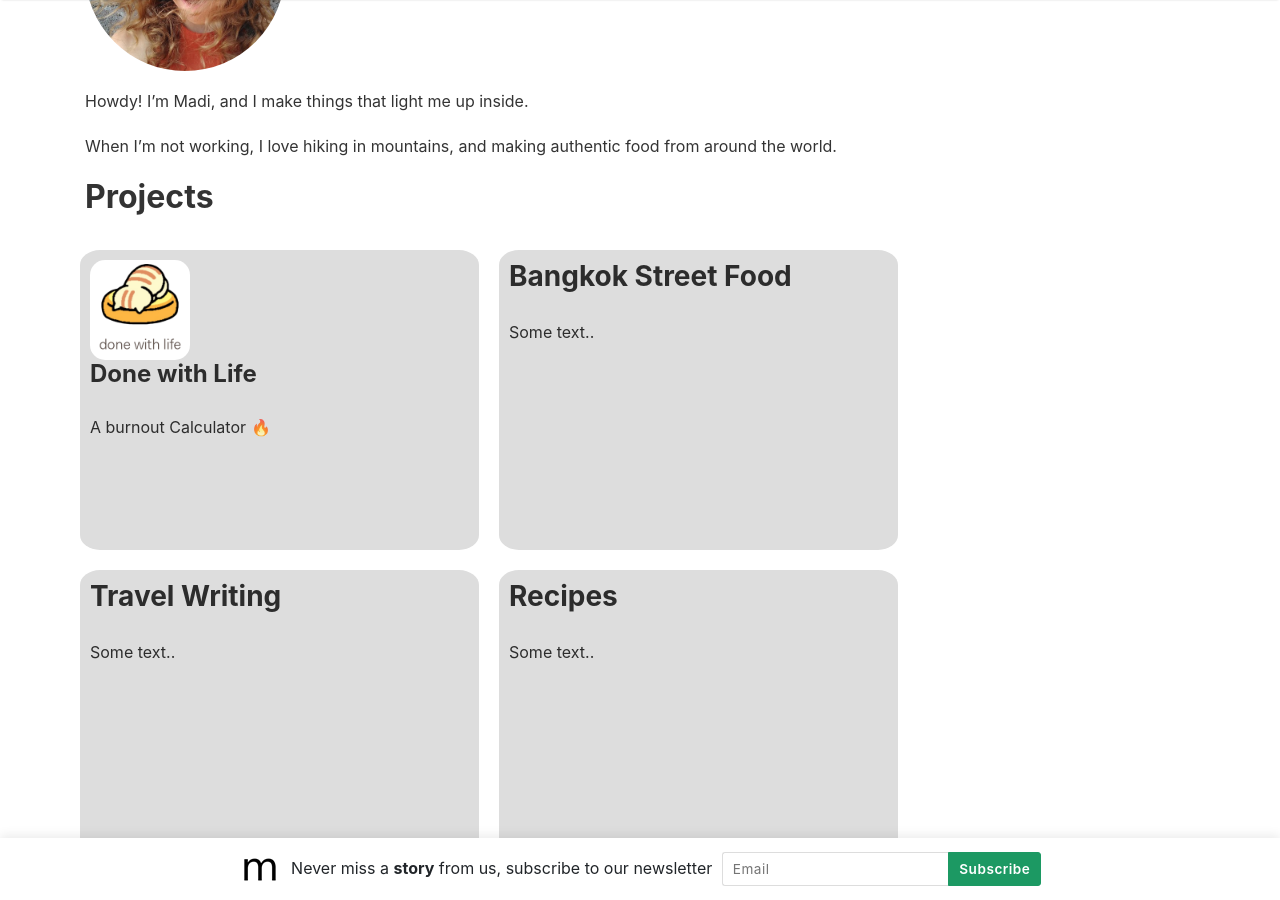
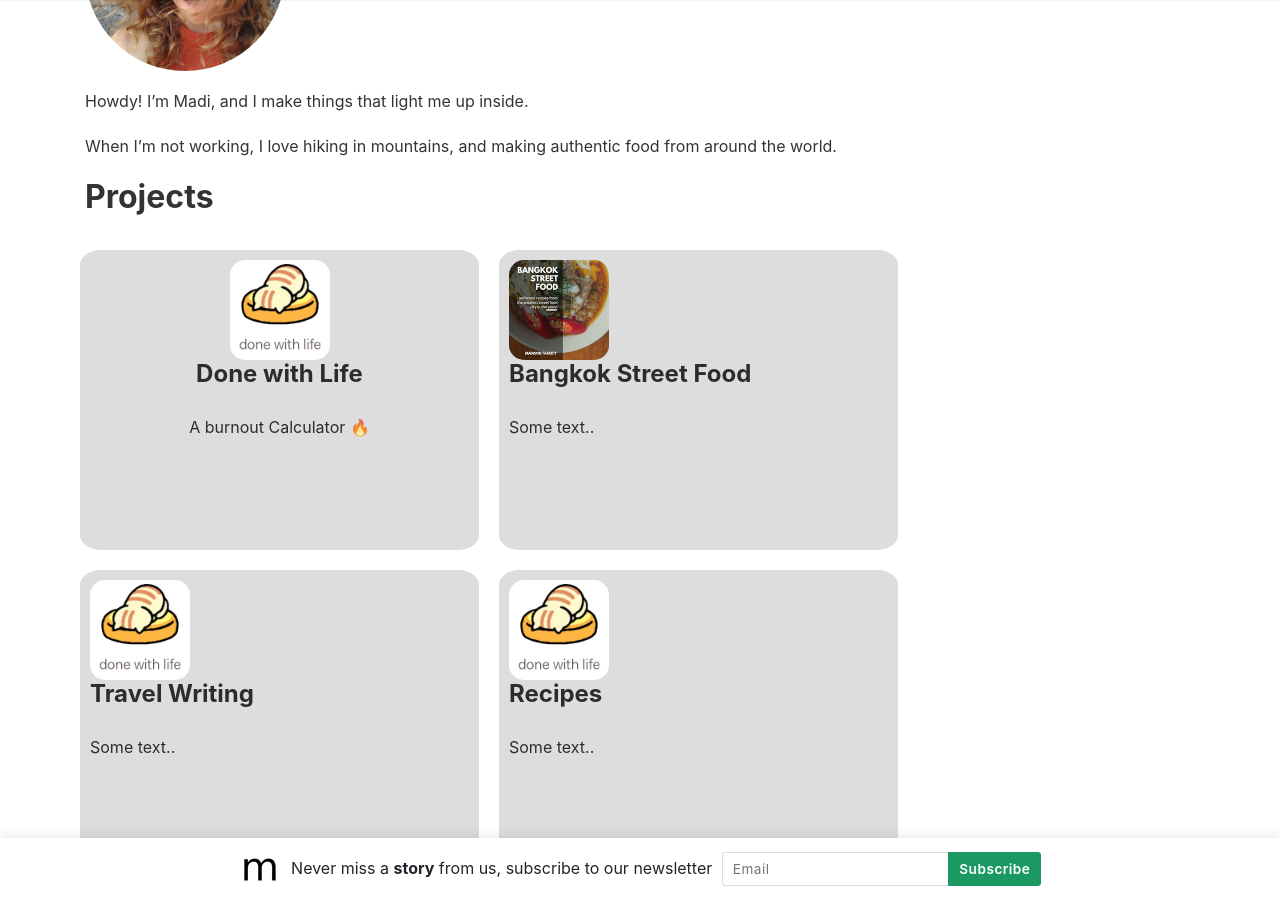
Before and after one commit to taskett/taskett, a Jekyll site: the page built from _pages/about.md, in a window 1280 px wide and 900 px high, scrolled down 419 px. Built offline with Jekyll 4.4.1, drawn with Linux system fonts in a browser that asks for light colours; nearby versions of some CDN libraries.

Commit message:
Update about.md

```diff
--- a/_pages/about.md
+++ b/_pages/about.md
@@ -16,22 +16,27 @@ When I'm not working, I love hiking in mountains, and making authentic food from
 
 <div class="row">
   <div class="column">
-    <img class ="project_img" src="assets/images/about/done_with_life.png" alt="Done with Life">
-    <h4>Done with Life</h4>
-    <p>A burnout Calculator 🔥</p>
+    <center>
+        <img class ="project_img" src="assets/images/about/done_with_life.png" alt="Done with Life">
+        <h4>Done with Life</h4>
+        <p>A burnout Calculator 🔥</p>
+    </center>
   </div>
   <div class="column">
-    <h3>Bangkok Street Food</h3>
+    <img class ="project_img" src="assets/images/about/3.jpg" alt="bangkok Street Food">
+    <h4>Bangkok Street Food</h4>
     <p>Some text..</p>
   </div>
 </div>
 <div class="row">
   <div class="column">
-    <h3>Travel Writing</h3>
+    <img class ="project_img" src="assets/images/about/done_with_life.png" alt="Travel Writing">
+    <h4>Travel Writing</h4>
     <p>Some text..</p>
   </div>
   <div class="column">
-    <h3>Recipes</h3>
+    <img class ="project_img" src="assets/images/about/done_with_life.png" alt="Recipes">
+    <h4>Recipes</h4>
     <p>Some text..</p>
   </div>
 </div>
```
